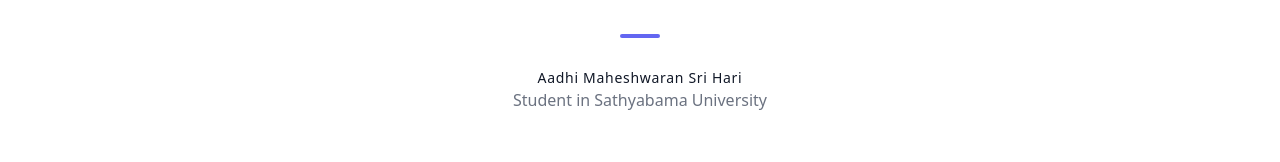
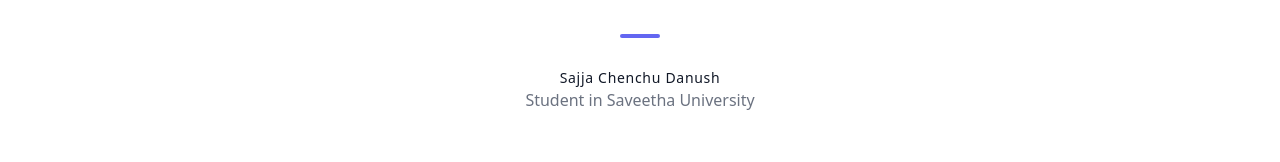
Before and after one commit to SriHari-Aadhi/Health_Challenge_Center, an Angular app: page /analysis in a window 1280 px wide. Shown: the part 327-489 px from the top of the page. Built offline with nearby package versions, Linux system fonts and the light colour scheme.

Commit message:
Update analysis.component.html

```diff
--- a/src/app/analysis/analysis.component.html
+++ b/src/app/analysis/analysis.component.html
@@ -6,8 +6,8 @@
         </svg>
         <p class="leading-relaxed text-lg">Analysis Charts are in progress. Thank You!</p>
         <span class="inline-block h-1 w-10 rounded bg-indigo-500 mt-8 mb-6"></span>
-        <h2 class="text-gray-900 font-medium title-font tracking-wider text-sm">Aadhi Maheshwaran Sri Hari</h2>
-        <p class="text-gray-500">Student in Sathyabama University</p>
+        <h2 class="text-gray-900 font-medium title-font tracking-wider text-sm">Sajja Chenchu Danush</h2>
+        <p class="text-gray-500">Student in Saveetha University</p>
       </div>
     </div>
   </section>
```
